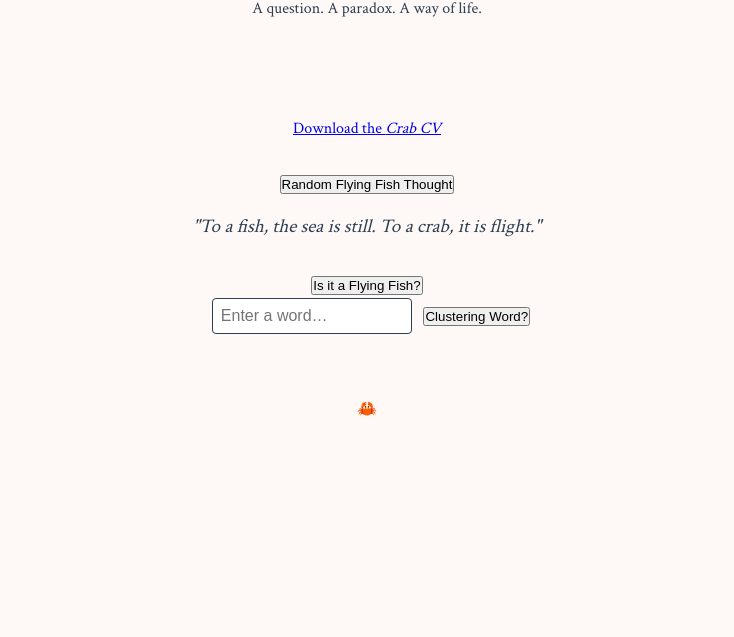
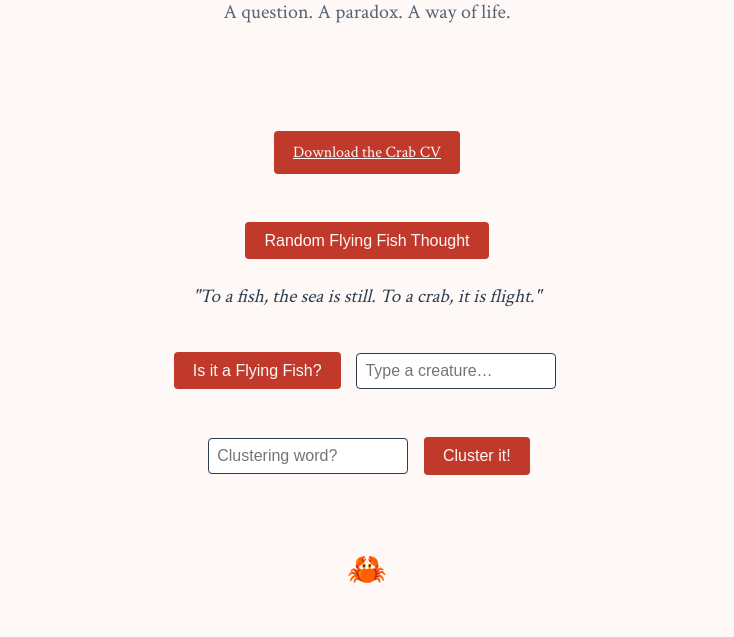
Before and after one commit to cbhughes29/docrabsthinkfishareflying.github.io, a plain HTML site: page index.html in a window 1280 px wide. Shown: the part 163-800 px from the top of the page, without its empty margins (273-1007 px from the left). Drawn offline with Linux system fonts and the light colour scheme; files that its build step writes are made by us from their sources; files whose address does not match are found by name.

Commit message:
Update index.html

```diff
--- a/index.html
+++ b/index.html
@@ -2,36 +2,51 @@
 <html lang="en">
 <head>
   <meta charset="UTF-8">
-  <meta name="viewport" content="width=device-width, initial-scale=1.0">
+  <meta name="viewport" content="width=device-width,initial-scale=1.0">
   <title>Do Crabs Think Fish Are Flying?</title>
   <link rel="stylesheet" href="css/style.css">
 </head>
 <body>
-  <header class="hero">
+  <header>
     <h1>Do Crabs Think Fish Are Flying?</h1>
-    <p>A question. A paradox. A way of life.</p>
+    <p class="subtitle">A question. A paradox. A way of life.</p>
   </header>
 
-  <section id="cv">
-    <a href="assets/crabcv.pdf" download>Download the <em>Crab CV</em></a>
-  </section>
+  <main>
+    <!-- Crab CV download -->
+    <section id="cv">
+      <a href="assets/crabcv.pdf" class="btn" download>Download the Crab CV</a>
+    </section>
 
-  <section id="thought-gen">
-    <button id="generate-thought">Random Flying Fish Thought</button>
-    <blockquote id="thought-display">"To a fish, the sea is still. To a crab, it is flight."</blockquote>
-  </section>
+    <!-- Random Flying Fish Thought -->
+    <section id="thought">
+      <button id="thought-btn" class="btn">Random Flying Fish Thought</button>
+      <blockquote id="thought-display">
+        "To a fish, the sea is still. To a crab, it is flight."
+      </blockquote>
+    </section>
 
-  <section id="interactives">
-    <button id="validate-fish">Is it a Flying Fish?</button>
-    <div id="validator-output"></div>
+    <!-- Flying Fish Validator -->
+    <section id="validator">
+      <button id="validate-btn" class="btn">Is it a Flying Fish?</button>
+      <input id="fish-input" type="text" placeholder="Type a creature…">
+      <p id="fish-result"></p>
+    </section>
 
-    <input type="text" id="word-input" placeholder="Enter a word…">
-    <button id="detect-cluster">Clustering Word?</button>
-    <div id="detector-output"></div>
-  </section>
+    <!-- Clustering Word Detector -->
+    <section id="cluster">
+      <input id="cluster-input" type="text" placeholder="Clustering word?">
+      <button id="cluster-btn" class="btn">Cluster it!</button>
+      <p id="cluster-result"></p>
+    </section>
+  </main>
 
+  <!-- Secret backdoor footer -->
   <footer>
-    <span id="backdoor">🦀</span>
+    <span id="easter-egg">🦀</span>
+    <p id="secret" class="hidden">
+      <a href="https://christianbhughes.com">Return to Reality</a>
+    </p>
   </footer>
 
   <script src="js/main.js"></script>
```
